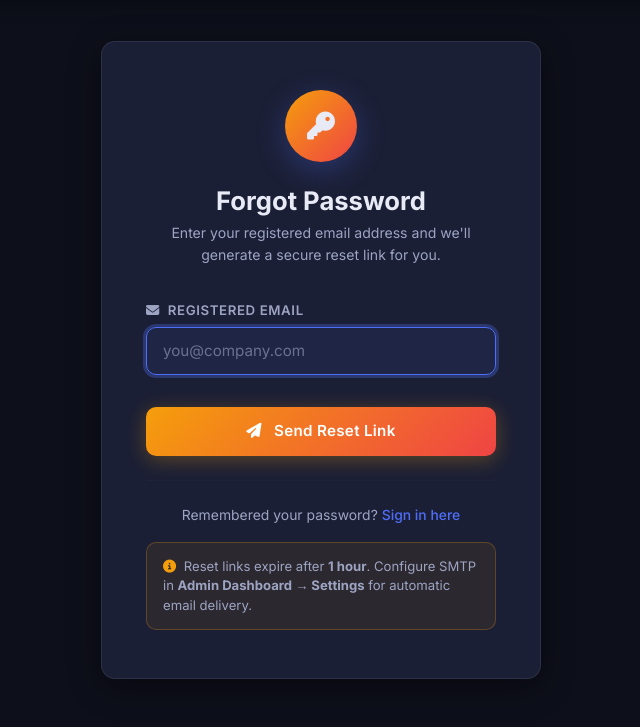
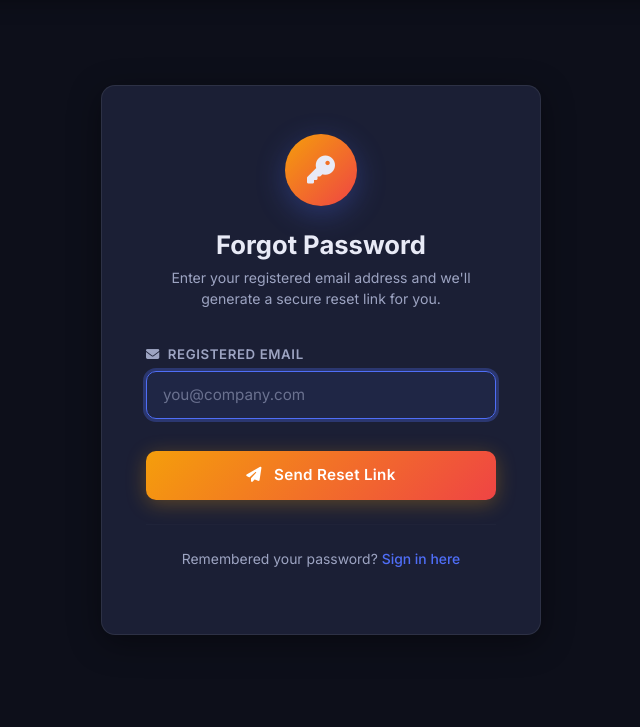
Before and after one commit to Barchie-svg/employee-intrusion-system1, a Flask app: page /employee/forgot-password in a window 1280 px wide. Shown: the part 73-800 px from the top of the page, without its empty margins (319-959 px from the left). Run offline with Flask 3, Linux system fonts and the light colour scheme.

Commit message:
Physically deleted legacy reset_url HTML block

```diff
--- a/templates/forgot_password.html
+++ b/templates/forgot_password.html
@@ -31,36 +31,11 @@
       </button>
     </form>
 
-    {% if reset_url %}
-    <!-- ─── Reset link shown directly on page when email is not configured ─── -->
-    <div style="margin-top: 1.5rem; padding: 1.1rem 1.2rem; background: rgba(16,185,129,0.08); border: 1px solid rgba(16,185,129,0.3); border-radius: 12px;">
-      <div style="font-size: 0.82rem; color: var(--text-secondary); margin-bottom: 10px; font-weight: 600;">
-        <i class="fa-solid fa-link me-1" style="color:#10b981;"></i> Your Password Reset Link
-      </div>
-      <a href="{{ reset_url }}"
-         style="word-break: break-all; font-size: 0.78rem; color: #10b981; text-decoration: underline; line-height: 1.6; display: block;">
-        {{ reset_url }}
-      </a>
-      <div style="font-size: 0.75rem; color: var(--text-secondary); margin-top: 8px;">
-        <i class="fa-solid fa-clock me-1"></i> This link expires in <strong>1 hour</strong>. Click it to set your new password.
-      </div>
-      <a href="{{ reset_url }}" class="btn-primary-custom" style="margin-top: 12px; padding: 10px 20px; font-size: 0.85rem; width: 100%; background: linear-gradient(135deg, #10b981, #06b6d4); box-shadow: 0 4px 14px rgba(16,185,129,0.3);">
-        <i class="fa-solid fa-lock-open me-2"></i> Click Here to Reset Password
-      </a>
-    </div>
-    {% endif %}
-
     <hr class="divider">
     <p class="auth-link">
       Remembered your password? <a href="/">Sign in here</a>
     </p>
 
-    <div style="margin-top: 0.5rem; padding: 0.85rem 1rem; background: rgba(245,158,11,0.08); border: 1px solid rgba(245,158,11,0.25); border-radius: 10px; font-size: 0.82rem; color: var(--text-secondary); line-height: 1.5;">
-      <i class="fa-solid fa-circle-info me-1" style="color:#f59e0b;"></i>
-      Reset links expire after <strong>1 hour</strong>. Configure SMTP in
-      <strong>Admin Dashboard → Settings</strong> for automatic email delivery.
-    </div>
-
   </div>
 </div>
 {% endblock %}
```
